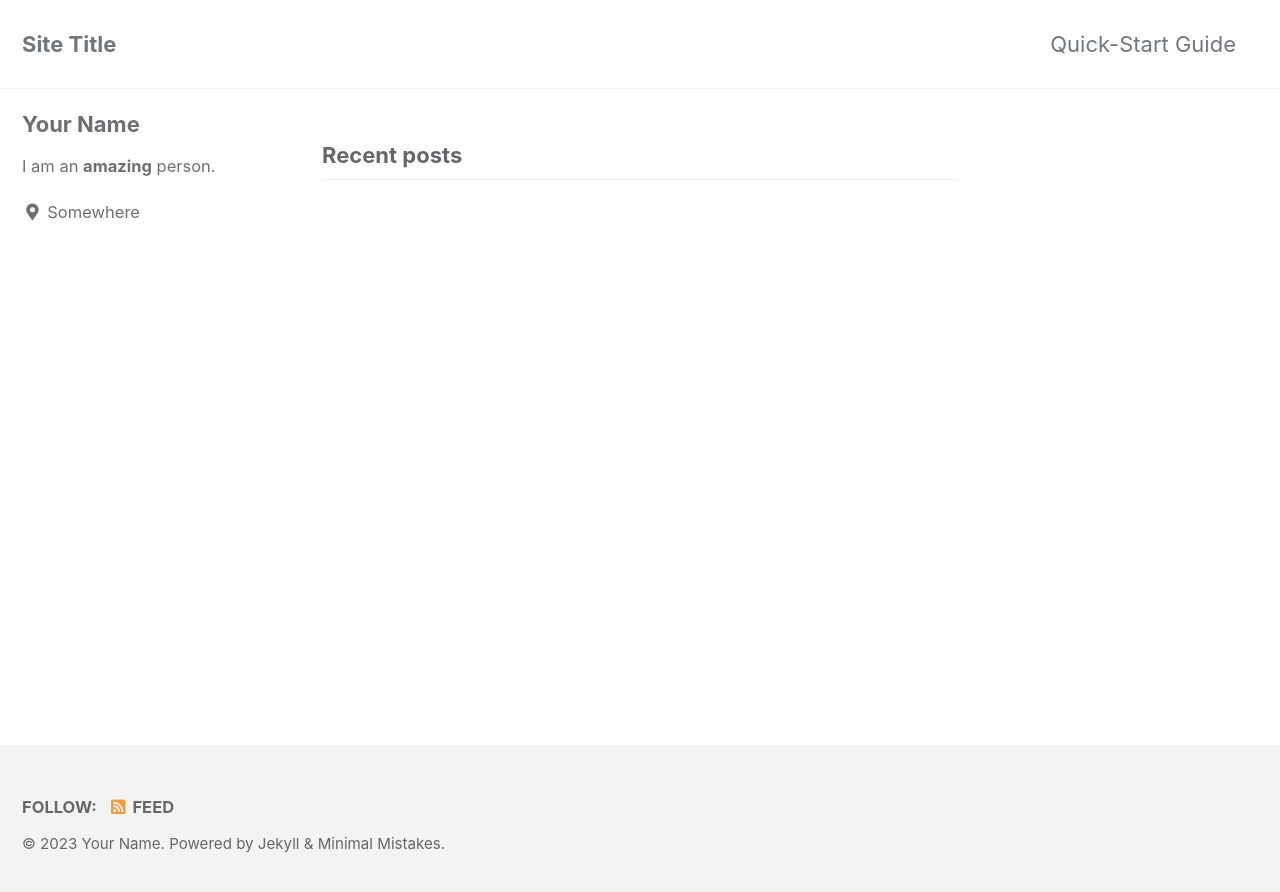
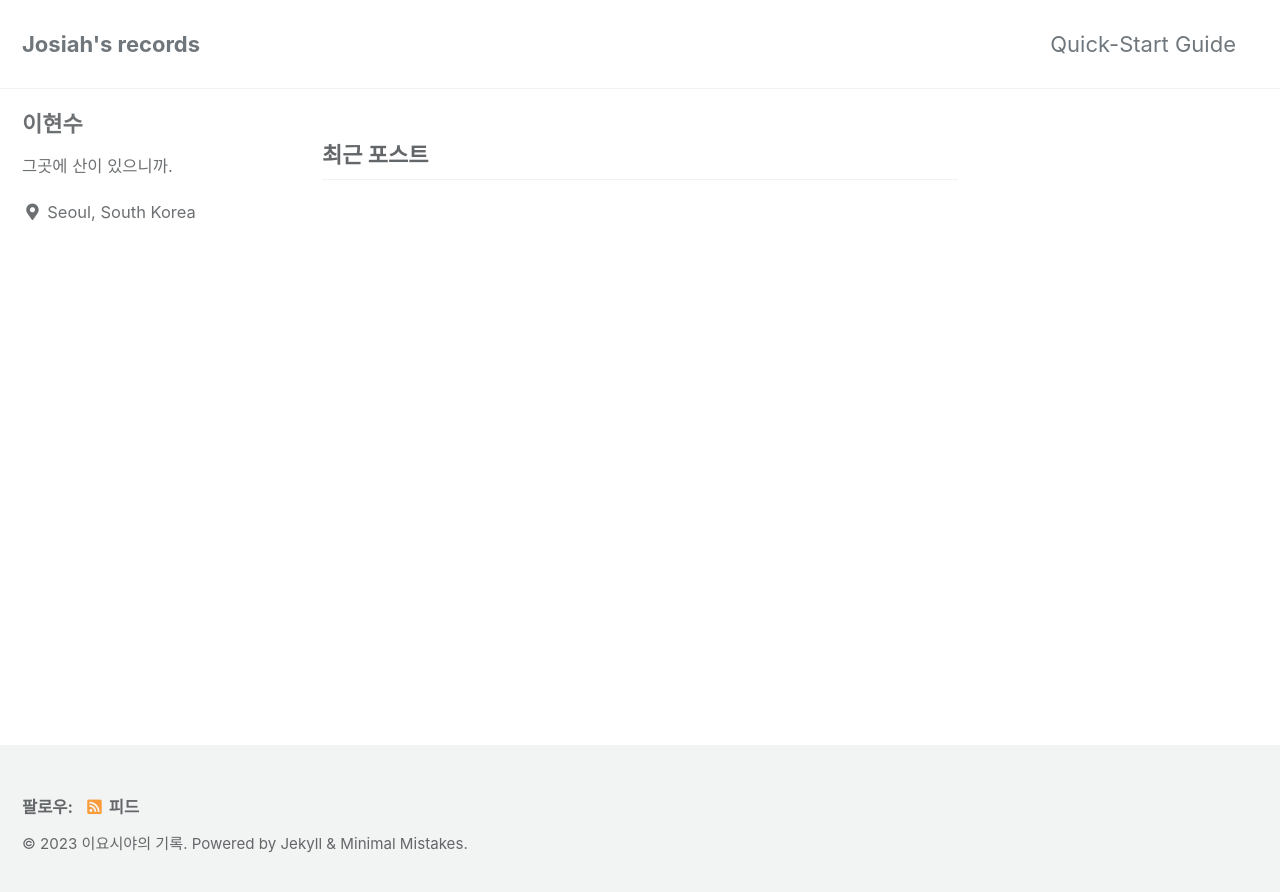
Before and after one commit to josiah-0208/josiah-0208.github.io, a Jekyll site: the page built from index.html, in a window 1280 px wide. Shown: the top 892 px of the page. Built offline with Jekyll 4.4.1, drawn with Linux system fonts in a browser that asks for light colours; cached includes are drawn as plain includes; the list of posts is cut into pages by our own code.

Commit message:
config 첫 수정

```diff
--- a/_config.yml
+++ b/_config.yml
@@ -15,12 +15,12 @@
 minimal_mistakes_skin    : "default" # "air", "aqua", "contrast", "dark", "dirt", "neon", "mint", "plum", "sunrise"
 
 # Site Settings
-locale                   : "en-US"
-title                    : "Site Title"
-title_separator          : "-"
+locale                   : "ko-KR"
+title                    : "Josiah's records"
+title_separator          : "|"
 subtitle                 : # site tagline that appears below site title in masthead
-name                     : "Your Name"
-description              : "An amazing website."
+name                     : "이요시야의 기록"
+description              : "그곳에 산이 있으니까"
 url                      : # the base hostname & protocol for your site e.g. "https://mmistakes.github.io"
 baseurl                  : # the subpath of your site, e.g. "/blog"
 repository               : # GitHub username/repo-name e.g. "mmistakes/minimal-mistakes"
@@ -104,10 +104,10 @@ analytics:
 
 # Site Author
 author:
-  name             : "Your Name"
+  name             : "이현수"
   avatar           : # path of avatar image, e.g. "/assets/images/bio-photo.jpg"
-  bio              : "I am an **amazing** person."
-  location         : "Somewhere"
+  bio              : "그곳에 산이 있으니까."
+  location         : "Seoul, South Korea"
   email            :
   links:
     - label: "Email"
```
